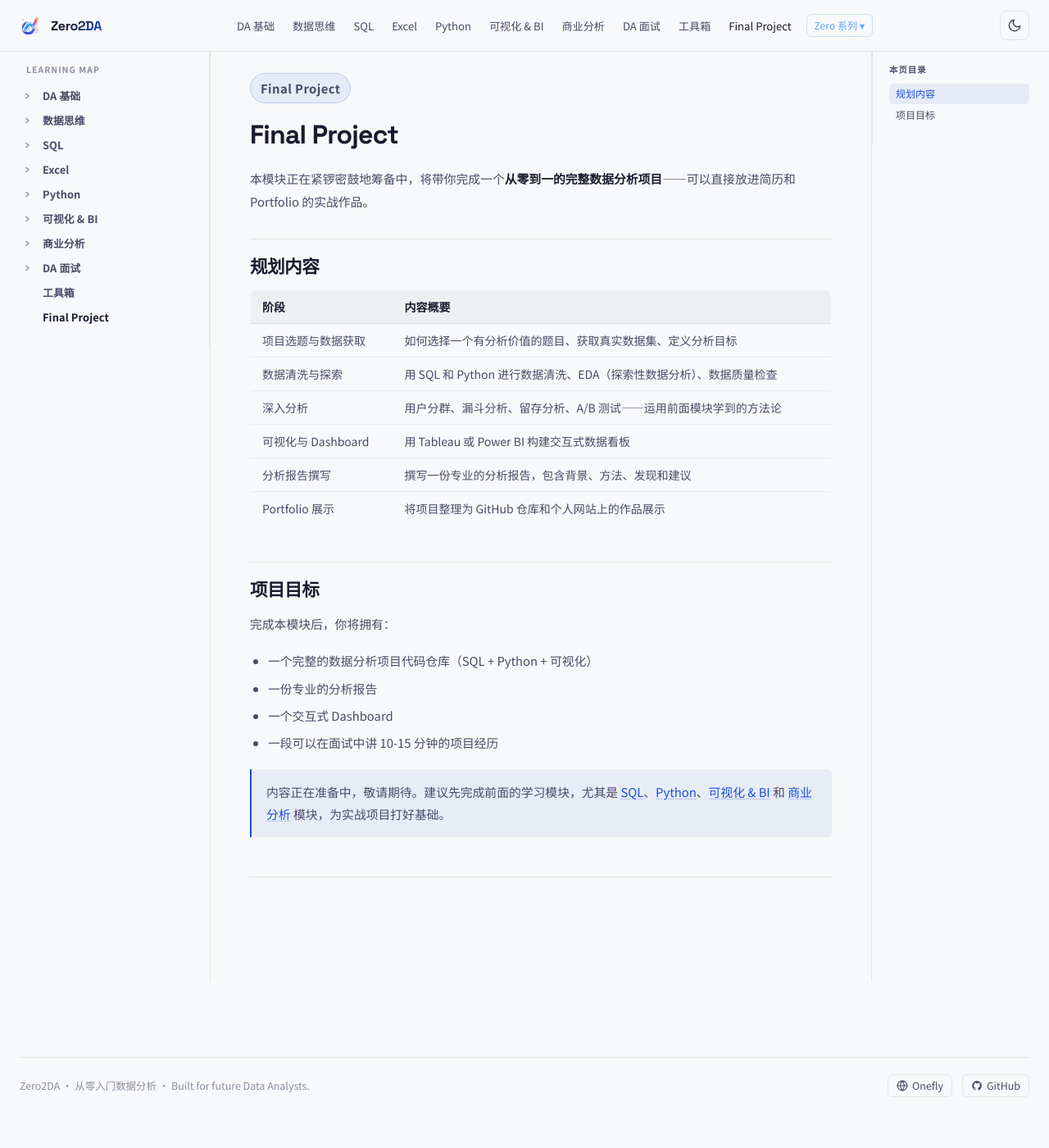
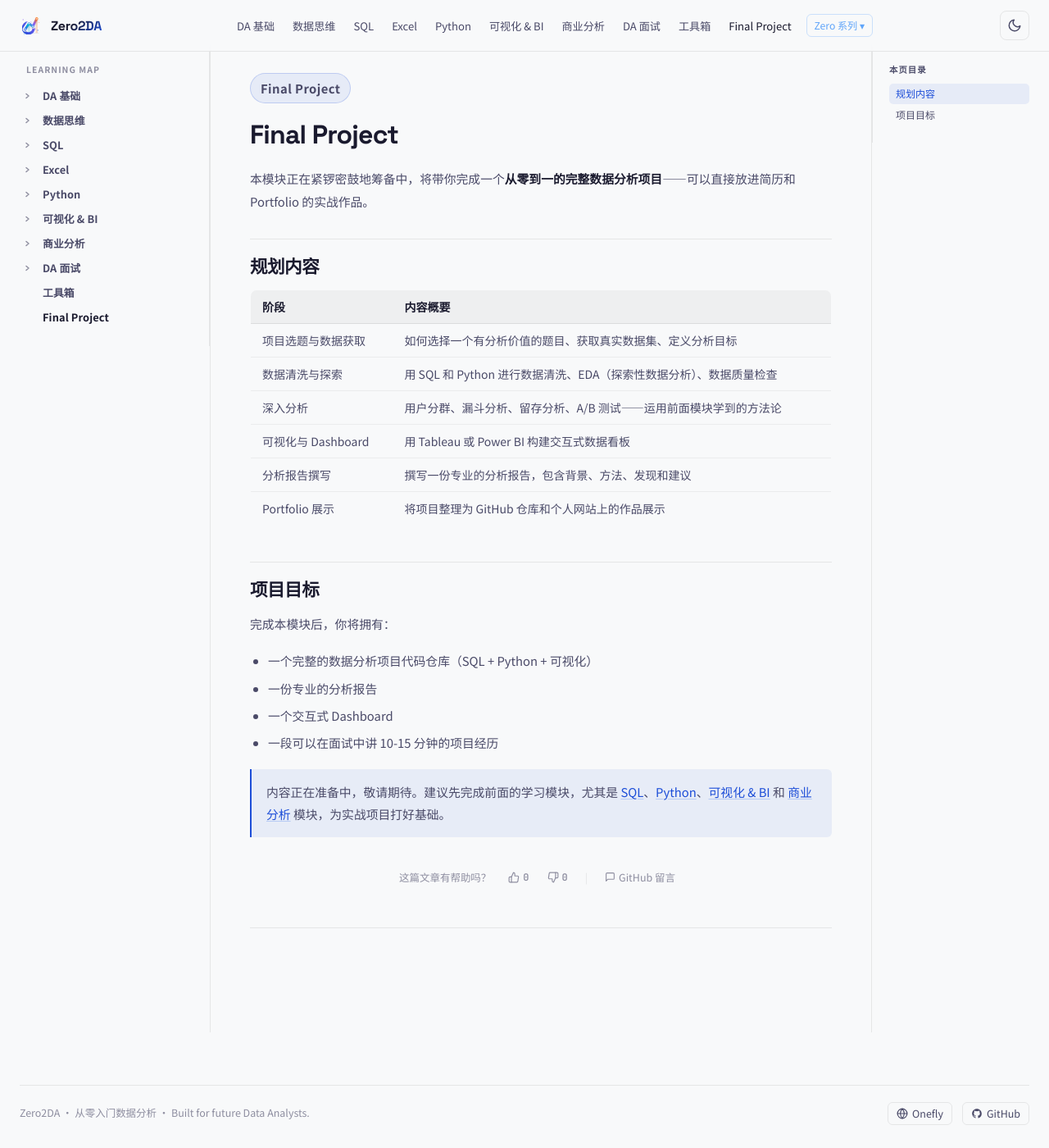
Before and after one commit to ranxi2001/zero2DA, a Jekyll site: the page built from final-project/index.md, in a window 1280 px wide and 1400 px high, scrolled down 34 px. Shown: the whole window at 82% size. Built offline with Jekyll 4.4.1, drawn with Linux system fonts in a browser that asks for light colours; comment, search, counter and statistics services are not loaded; before the commit the page ends 1372 px from its top, so only the background shows below that; part of the change alters nothing that is shown.

Commit message:
feat: 添加文章点赞/点踩 + GitHub 留言跳转交互组件
Co-Authored-By: Claude Opus 4.6 <noreply@anthropic.com>

```diff
--- a/_config.yml
+++ b/_config.yml
@@ -4,6 +4,7 @@ url: https://onefly.top
 markdown: kramdown
 highlighter: rouge
 baseurl: /zero2DA
+reactions_api: "https://zero2pm-reactions.ranxi169.workers.dev"
 
 plugins:
   - jekyll-sitemap
--- a/_layouts/default.html
+++ b/_layouts/default.html
@@ -26,7 +26,7 @@
     <link rel="preconnect" href="https://fonts.googleapis.com">
     <link rel="preconnect" href="https://fonts.gstatic.com" crossorigin>
     <link href="https://fonts.googleapis.com/css2?family=Space+Grotesk:wght@500;700&family=Noto+Sans+SC:wght@400;500;700;800&family=JetBrains+Mono:wght@400;600&display=swap" rel="stylesheet">
-    <link rel="stylesheet" href="{{ site.baseurl }}/assets/css/docs.css?v=1">
+    <link rel="stylesheet" href="{{ site.baseurl }}/assets/css/docs.css?v=2">
     <script async src="//busuanzi.ibruce.info/busuanzi/2.3/busuanzi.pure.mini.js"></script>
     <link id="hljs-theme" rel="stylesheet" href="https://cdnjs.cloudflare.com/ajax/libs/highlight.js/11.9.0/styles/github-dark.min.css">
     <script>if(document.documentElement.getAttribute('data-theme')==='light'){document.getElementById('hljs-theme').href='https://cdnjs.cloudflare.com/ajax/libs/highlight.js/11.9.0/styles/github.min.css';}</script>
@@ -134,6 +134,25 @@
                 <p class="doc-eyebrow">{{ page.eyebrow }}</p>
                 {% endif %}
                 {{ content }}
+                <!-- Article Feedback -->
+                <div class="article-feedback" id="article-feedback">
+                    <span class="feedback-label">这篇文章有帮助吗？</span>
+                    <div class="feedback-btns">
+                        <button class="reaction-btn" id="btn-like" type="button" aria-label="点赞">
+                            <svg viewBox="0 0 24 24" fill="none" stroke="currentColor" stroke-width="2" stroke-linecap="round" stroke-linejoin="round"><path d="M14 9V5a3 3 0 0 0-3-3l-4 9v11h11.28a2 2 0 0 0 2-1.7l1.38-9a2 2 0 0 0-2-2.3H14z"/><path d="M7 22H4a2 2 0 0 1-2-2v-7a2 2 0 0 1 2-2h3"/></svg>
+                            <span class="reaction-count" id="like-count">0</span>
+                        </button>
+                        <button class="reaction-btn" id="btn-dislike" type="button" aria-label="点踩">
+                            <svg viewBox="0 0 24 24" fill="none" stroke="currentColor" stroke-width="2" stroke-linecap="round" stroke-linejoin="round"><path d="M10 15v4a3 3 0 0 0 3 3l4-9V2H5.72a2 2 0 0 0-2 1.7l-1.38 9a2 2 0 0 0 2 2.3H10z"/><path d="M17 2h3a2 2 0 0 1 2 2v7a2 2 0 0 1-2 2h-3"/></svg>
+                            <span class="reaction-count" id="dislike-count">0</span>
+                        </button>
+                    </div>
+                    <span class="feedback-sep">|</span>
+                    <a class="feedback-comment" id="feedback-comment" href="#" target="_blank" rel="noopener">
+                        <svg viewBox="0 0 24 24" fill="none" stroke="currentColor" stroke-width="2" stroke-linecap="round" stroke-linejoin="round"><path d="M21 15a2 2 0 0 1-2 2H7l-4 4V5a2 2 0 0 1 2-2h14a2 2 0 0 1 2 2z"/></svg>
+                        GitHub 留言
+                    </a>
+                </div>
                 <nav class="doc-pager" aria-label="章节导航">
                     <a class="pager-btn pager-prev" id="pager-prev" href="#">
                         <span class="pager-label">← 上一篇</span>
@@ -193,9 +212,10 @@
     </script>
     <script>
         window.Z2D_BASE = "{{ site.baseurl }}";
+        window.Z2D_REACTIONS_API = "{{ site.reactions_api }}";
         window.Z2D_NAV = [{% for module in site.data.nav.modules %}{% for article in module.articles %}{% unless article.section %}{"path":"{{ module.slug }}/{{ article.slug }}","title":"{{ article.title | replace: '"', '\"' }}"},{% endunless %}{% endfor %}{% endfor %}];
     </script>
-    <script src="{{ site.baseurl }}/assets/js/app.js?v=1"></script>
+    <script src="{{ site.baseurl }}/assets/js/app.js?v=2"></script>
 </body>
 
 </html>
--- a/assets/css/docs.css
+++ b/assets/css/docs.css
@@ -554,6 +554,23 @@ code, pre { font-family: var(--font-mono); }
     background: rgba(37, 99, 235, 0.06);
 }
 
+/* ===== Article Feedback ===== */
+.article-feedback { display: flex; align-items: center; justify-content: center; gap: 10px; margin-top: 36px; color: var(--text-muted); font-size: 0.78rem; }
+.feedback-label { color: var(--text-muted); font-size: 0.78rem; margin-right: 2px; }
+.feedback-btns { display: inline-flex; gap: 4px; }
+.reaction-btn { display: inline-flex; align-items: center; gap: 4px; padding: 3px 8px; background: none; border: 1px solid transparent; border-radius: 5px; color: var(--text-muted); font-family: var(--font-mono); font-size: 0.75rem; cursor: pointer; transition: color 0.15s, border-color 0.15s, background 0.15s; }
+.reaction-btn svg { width: 14px; height: 14px; }
+.reaction-btn:hover { color: var(--text-secondary); border-color: var(--border); background: rgba(255, 255, 255, 0.04); }
+.reaction-btn.is-liked { color: var(--brand); border-color: var(--brand-border); background: var(--brand-dim); }
+.reaction-btn.is-disliked { color: var(--accent); border-color: rgba(244, 63, 94, 0.25); background: rgba(244, 63, 94, 0.08); }
+.reaction-count { font-weight: 600; }
+.feedback-sep { color: var(--border); margin: 0 2px; user-select: none; }
+.feedback-comment { display: inline-flex; align-items: center; gap: 4px; padding: 3px 8px; border: 1px solid transparent; border-radius: 5px; color: var(--text-muted) !important; font-size: 0.78rem; text-decoration: none !important; transition: color 0.15s, border-color 0.15s, background 0.15s; white-space: nowrap; }
+.feedback-comment svg { width: 13px; height: 13px; }
+.feedback-comment:hover { color: var(--text-secondary) !important; border-color: var(--border); background: rgba(255, 255, 255, 0.04); }
+html[data-theme="light"] .reaction-btn:hover, html[data-theme="light"] .feedback-comment:hover { background: rgba(0, 0, 0, 0.04); }
+html[data-theme="light"] .reaction-btn.is-disliked { background: rgba(225, 29, 72, 0.06); }
+
 /* ===== Prev / Next Pager ===== */
 .doc-pager {
     display: flex;
--- a/assets/js/app.js
+++ b/assets/js/app.js
@@ -196,3 +196,64 @@ document.querySelectorAll(".nav-toggle-btn").forEach(function (btn) {
         }
     });
 })();
+
+
+/* ===== Article Feedback (like / dislike / comment link) ===== */
+(function () {
+    var feedback = document.getElementById('article-feedback');
+    if (!feedback) return;
+    var API = (window.Z2D_REACTIONS_API || '').replace(/\/+$/, '');
+    var pageId = window.location.pathname.replace(/\/index\.html$/, '').replace(/\/$/, '').replace(/^\//, '') || 'home';
+    var VOTE_KEY = 'z2d-vote-' + pageId;
+    var likeBtn = document.getElementById('btn-like');
+    var dislikeBtn = document.getElementById('btn-dislike');
+    var likeCount = document.getElementById('like-count');
+    var dislikeCount = document.getElementById('dislike-count');
+    var commentLink = document.getElementById('feedback-comment');
+    var counts = { likes: 0, dislikes: 0 };
+    function render() { likeCount.textContent = counts.likes; dislikeCount.textContent = counts.dislikes; }
+    var userVote = localStorage.getItem(VOTE_KEY);
+    if (userVote === 'like') likeBtn.classList.add('is-liked');
+    if (userVote === 'dislike') dislikeBtn.classList.add('is-disliked');
+    if (API) {
+        fetch(API + '/reactions?page=' + encodeURIComponent(pageId))
+            .then(function (r) { return r.json(); })
+            .then(function (d) { counts = d; render(); })
+            .catch(function () { render(); });
+    } else { render(); }
+    function postReaction(type, action) {
+        if (!API) return;
+        fetch(API + '/reactions?page=' + encodeURIComponent(pageId), {
+            method: 'POST', headers: { 'Content-Type': 'application/json' },
+            body: JSON.stringify({ type: type, action: action })
+        }).catch(function () {});
+    }
+    function vote(type) {
+        var prev = localStorage.getItem(VOTE_KEY);
+        if (prev === type) {
+            localStorage.removeItem(VOTE_KEY);
+            likeBtn.classList.remove('is-liked'); dislikeBtn.classList.remove('is-disliked');
+            if (type === 'like') counts.likes = Math.max(0, counts.likes - 1);
+            else counts.dislikes = Math.max(0, counts.dislikes - 1);
+            render(); postReaction(type, 'remove'); return;
+        }
+        if (prev) {
+            if (prev === 'like') counts.likes = Math.max(0, counts.likes - 1);
+            else counts.dislikes = Math.max(0, counts.dislikes - 1);
+            postReaction(prev, 'remove');
+        }
+        localStorage.setItem(VOTE_KEY, type);
+        likeBtn.classList.remove('is-liked'); dislikeBtn.classList.remove('is-disliked');
+        if (type === 'like') { likeBtn.classList.add('is-liked'); counts.likes++; }
+        else { dislikeBtn.classList.add('is-disliked'); counts.dislikes++; }
+        render(); postReaction(type, 'add');
+    }
+    likeBtn.addEventListener('click', function () { vote('like'); });
+    dislikeBtn.addEventListener('click', function () { vote('dislike'); });
+    var h1 = document.querySelector('.doc-article h1');
+    var title = h1 ? h1.textContent.trim() : document.title;
+    commentLink.href = 'https://github.com/ranxi2001/zero2DA/issues/new'
+        + '?title=' + encodeURIComponent('[留言] ' + title)
+        + '&body=' + encodeURIComponent('> 来自：[' + title + '](' + window.location.href + ')\n\n---\n\n')
+        + '&labels=comment';
+})();
```
